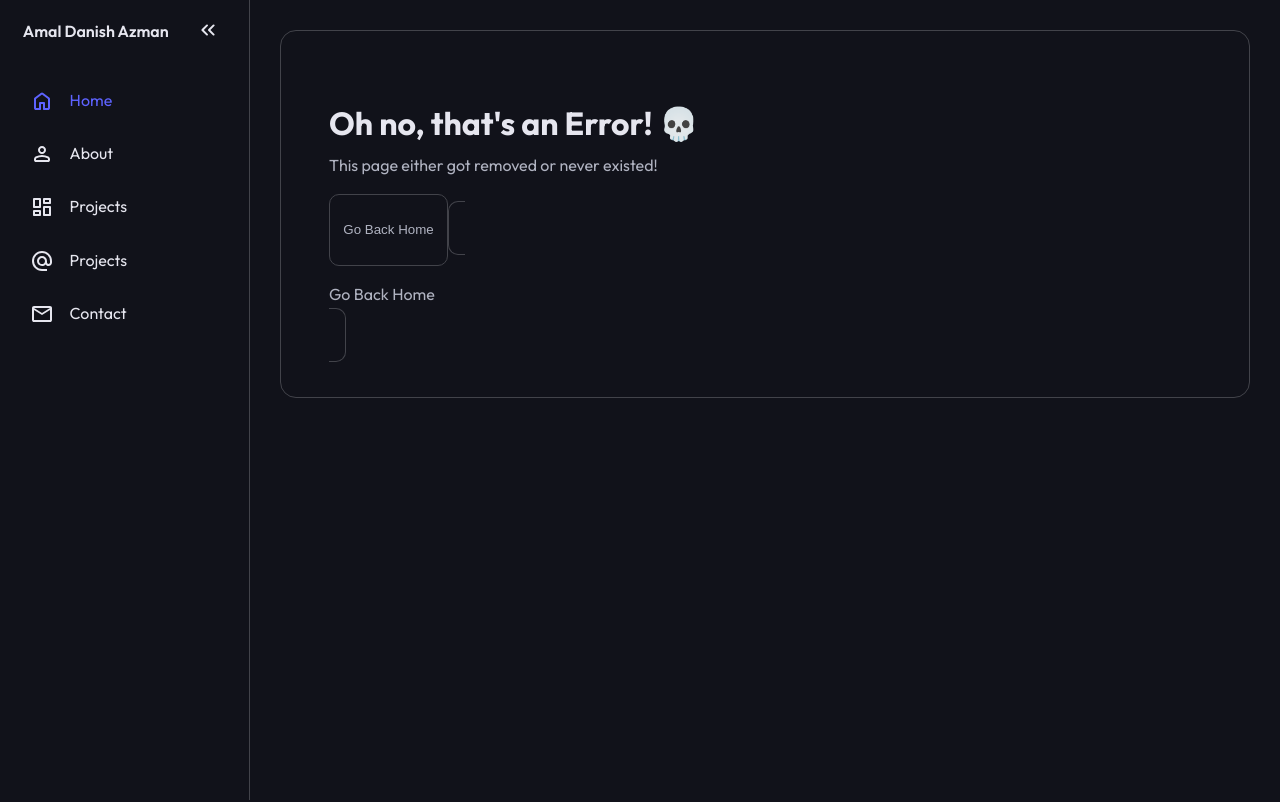
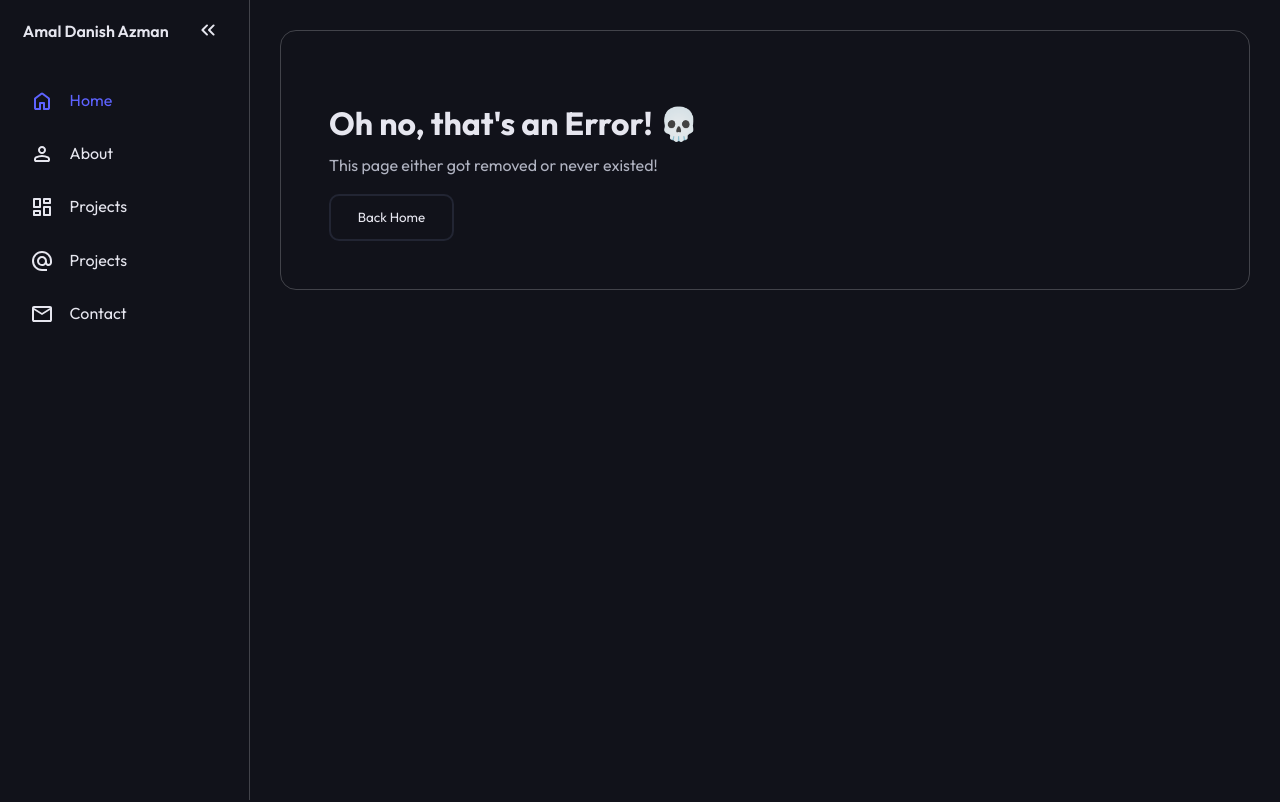
Before and after one commit to 2dDann/portfolio, a plain HTML site: page 404.html in a window 1280 px wide. Shown: the top 802 px of the page. Drawn offline with Linux system fonts and the light colour scheme.

Commit message:
Minor Change to button CSS

```diff
--- a/404.html
+++ b/404.html
@@ -54,8 +54,7 @@
         <div class="container">
             <h1>Oh no, that's an Error! 💀</h1>
             <p>This page either got removed or never existed!</p>
-            <button onclick="document.location='/'" class="button"><p>Go Back Home</p></button>
-            <a href="/" style="text-decoration: none;" class="button"><p>Go Back Home</p></a>
+            <button onclick="document.location='/'" class="button"><span>Back Home<span></button>
         </div>
     </main>
 
--- a/style.css
+++ b/style.css
@@ -144,17 +144,19 @@ body{
 }
 
 .button {
+  font-family: "Outfit", system-ui, -apple-system, "Segoe UI", Roboto, "Helvetica Neue", Arial, sans-serif;
   margin: auto;
-  padding: 1em;
+  padding: 1em 2em;
   border-radius: var(--radius);
   background-color: var(--bg-clr);
-  border: 1px solid var(--text-clr);
+  border: var(--hover-clr) 2px solid;
   color: var(--header-clr);
   cursor: pointer;
 }
 
 .button:hover {
   background-color: var(--hover-clr);
+  transition: background-color 200ms ease-in-out;
 }
 
 #toggle-btn:hover{
```
